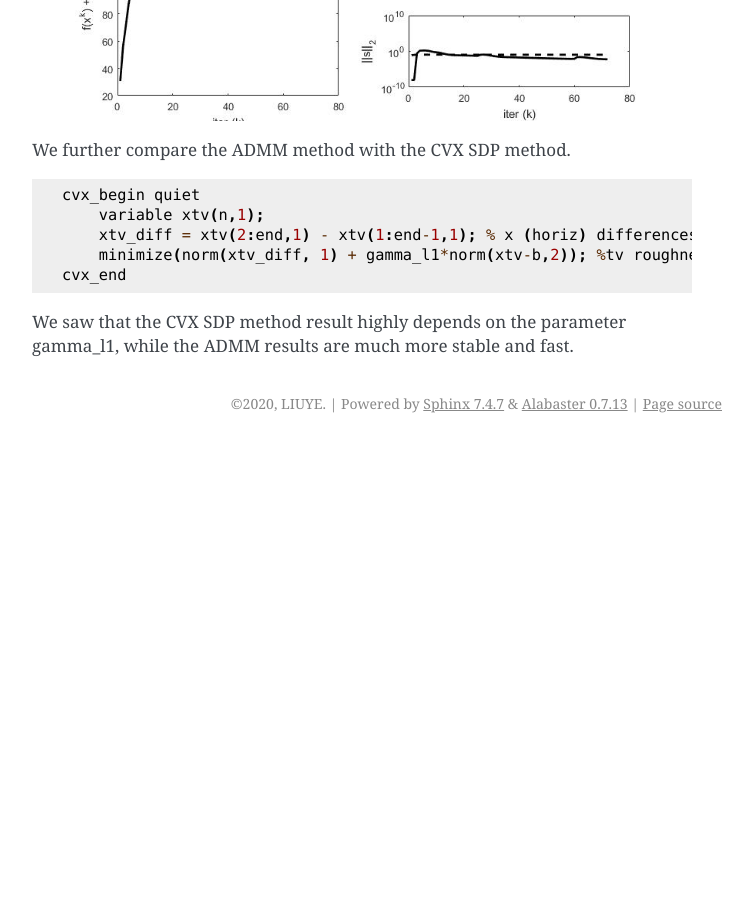
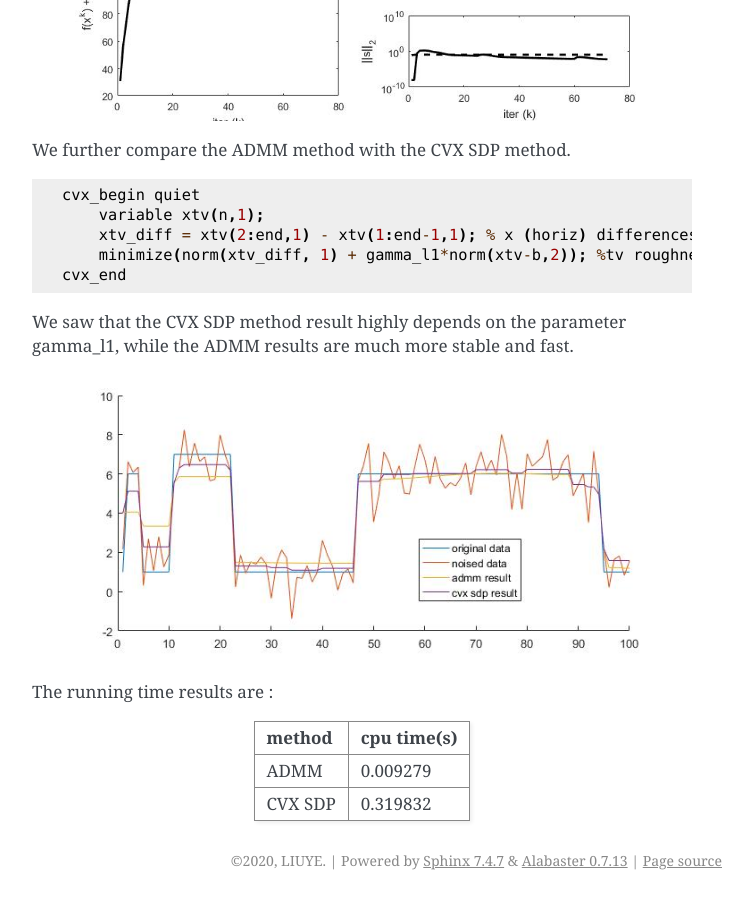
Before and after one commit to gggliuye/cvx_learning, a Sphinx documentation site: the page built from docs/ADMM/L1Norm.rst, in a window 1280 px wide and 900 px high, scrolled down 9038 px. Shown: the whole window, without its empty margins (388-1141 px from the left). Built offline with Sphinx 7.4.7, drawn with Linux system fonts in a browser that asks for light colours; before the commit the page ends 9481 px from its top, so only the background shows below that.

Commit message:
Update L1Norm.rst

```diff
--- a/docs/ADMM/L1Norm.rst
+++ b/docs/ADMM/L1Norm.rst
@@ -426,10 +426,12 @@
 .. image:: images/tv_plot.jpg
   :align: center
 
-  +--------+--------------+
-  | method |  cpu time(s) |
-  +========+==============+
-  | ADMM   |  0.009279    |
-  +--------+--------------+
-  | CVX SDP|  0.319832    |
-  +--------+--------------+
+The running time results are :
+
++--------+--------------+
+| method |  cpu time(s) |
++========+==============+
+| ADMM   |  0.009279    |
++--------+--------------+
+| CVX SDP|  0.319832    |
++--------+--------------+
```
